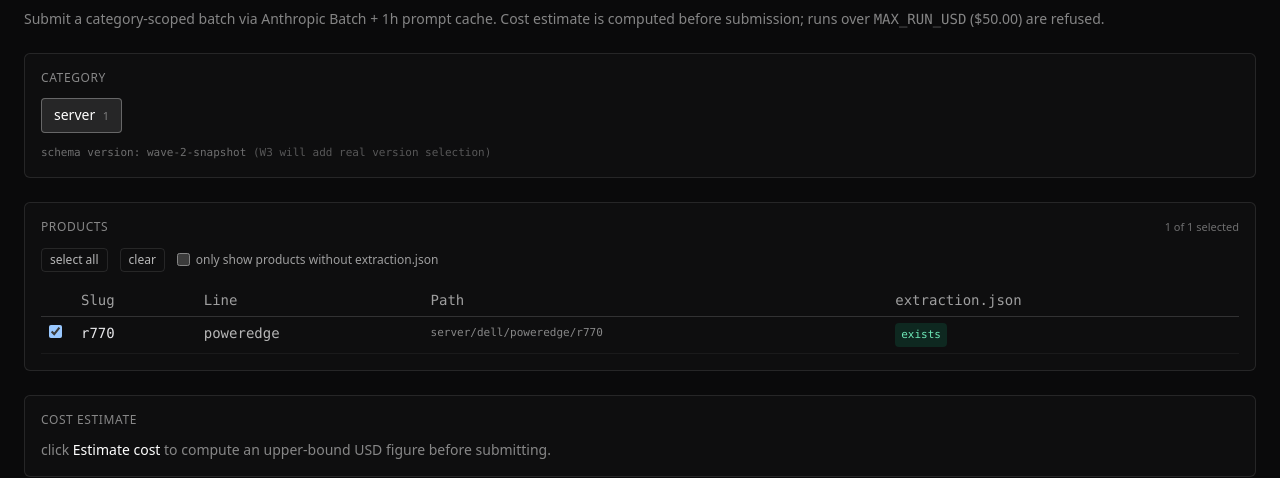
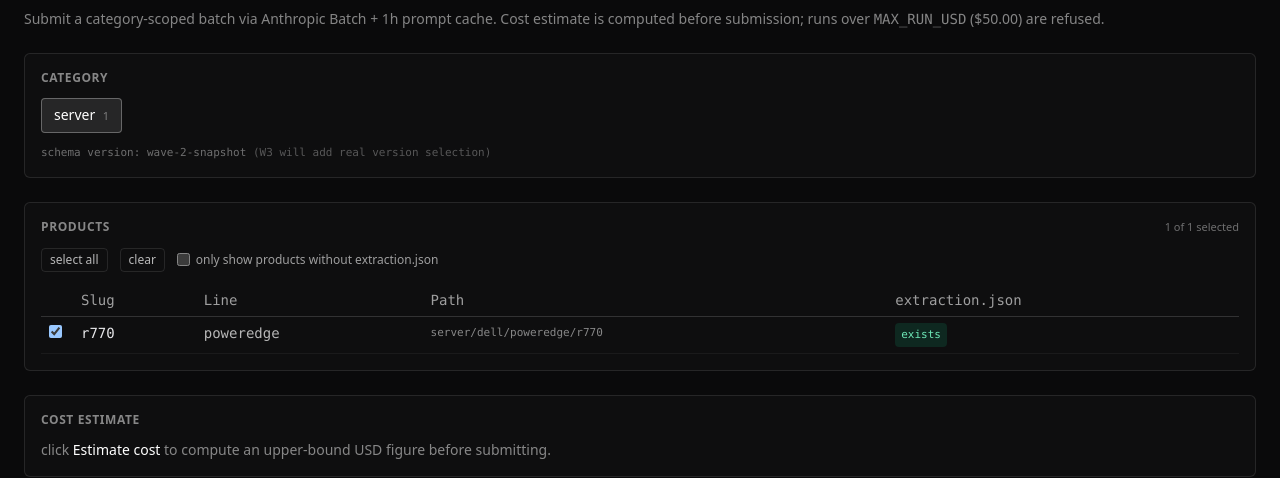
Before and after one commit to aglover1221/product-data-extractor, a Next.js app: page /pipeline/extract in a window 1280 px wide. Shown: the part 121-599 px from the top of the page. Built offline with nearby package versions, Linux system fonts and the light colour scheme; no server answers.

Commit message:
make table titles font-bold

```diff
--- a/app/pipeline/audit/page.tsx
+++ b/app/pipeline/audit/page.tsx
@@ -77,7 +77,7 @@ export default function AuditOverviewPage() {
       {report && (
         <>
           <section className="panel">
-            <div className="panel-title">Summary</div>
+            <div className="panel-title font-bold">Summary</div>
             <dl className="kv">
               <dt>Generated at</dt>
               <dd>{new Date(report.generatedAt).toLocaleString()}</dd>
--- a/app/pipeline/discover/_NewDiscoveryForm.tsx
+++ b/app/pipeline/discover/_NewDiscoveryForm.tsx
@@ -40,7 +40,7 @@ export default function NewDiscoveryForm() {
 
   return (
     <form onSubmit={handleSubmit} className="panel space-y-3">
-      <div className="text-sm uppercase tracking-wide text-white/50">New discovery</div>
+      <div className="text-sm uppercase tracking-wide text-white/50 font-bold">New discovery</div>
       <div className="grid grid-cols-1 md:grid-cols-3 gap-3">
         <label className="text-xs text-white/70 space-y-1">
           <div>Vendor</div>
--- a/app/pipeline/extract/_form.tsx
+++ b/app/pipeline/extract/_form.tsx
@@ -181,7 +181,7 @@ export default function ExtractForm(props: ExtractFormProps) {
   return (
     <div className="space-y-6">
       <section className="panel">
-        <div className="panel-title">Category</div>
+        <div className="panel-title font-bold">Category</div>
         <div className="flex flex-wrap gap-2">
           {categories.map(c => (
             <button
@@ -211,7 +211,7 @@ export default function ExtractForm(props: ExtractFormProps) {
 
       <section className="panel">
         <div className="flex items-baseline justify-between mb-3">
-          <div className="panel-title mb-0">Products</div>
+          <div className="panel-title mb-0 font-bold">Products</div>
           <div className="text-[11px] text-white/40">
             {selected.size} of {products.length} selected
           </div>
@@ -297,7 +297,7 @@ export default function ExtractForm(props: ExtractFormProps) {
       </section>
 
       <section className="panel">
-        <div className="panel-title">Cost estimate</div>
+        <div className="panel-title font-bold">Cost estimate</div>
         {!estimate ? (
           <div className="text-sm text-white/50">
             click <span className="text-white">Estimate cost</span> to compute
--- a/app/products/[slug]/_pipeline-strip.tsx
+++ b/app/products/[slug]/_pipeline-strip.tsx
@@ -131,7 +131,7 @@ export function SourcesPanel({ sources }: { sources: SourcesSummary | null }) {
   if (!sources || !sources.manifest) {
     return (
       <div className="panel">
-        <div className="panel-title">Sources</div>
+        <div className="panel-title font-bold">Sources</div>
         <div className="text-sm text-white/40 italic">no sources.yaml on disk</div>
       </div>
     );
@@ -247,7 +247,7 @@ export function VerifyPanel({ report }: { report: VerifyReport | null }) {
   if (!report) {
     return (
       <div className="panel">
-        <div className="panel-title">Verify-report</div>
+        <div className="panel-title font-bold">Verify-report</div>
         <div className="text-sm text-white/50">
           No <code className="font-mono">verify-report.md</code> on disk. Run the{" "}
           <code className="font-mono">cross-check-extraction</code> skill to generate one.
--- a/app/products/[slug]/page.tsx
+++ b/app/products/[slug]/page.tsx
@@ -140,7 +140,7 @@ function Section({
   return (
     <section className="panel">
       <div className="flex items-baseline justify-between mb-3">
-        <div className="panel-title mb-0">{title}</div>
+        <div className="panel-title mb-0 font-bold">{title}</div>
         {count != null && <div className="text-[11px] text-white/40">{count} rows</div>}
       </div>
       {children}
--- a/app/usage/page.tsx
+++ b/app/usage/page.tsx
@@ -198,7 +198,7 @@ export default function UsagePage() {
       {/* Daily sparkline + chart */}
       <section className="panel">
         <div className="flex items-baseline justify-between mb-3">
-          <h2 className="panel-title !mb-0">Daily spend</h2>
+          <h2 className="panel-title !mb-0 font-bold">Daily spend</h2>
           <div className="text-[11px] text-white/40 font-mono">
             {daily[0]?.day} → {daily.at(-1)?.day}
           </div>
@@ -244,7 +244,7 @@ export default function UsagePage() {
       {/* Two-column: top products + per-schema */}
       <div className="grid grid-cols-1 lg:grid-cols-2 gap-4">
         <section className="panel">
-          <h2 className="panel-title">Top products by cost</h2>
+          <h2 className="panel-title font-bold">Top products by cost</h2>
           {topProducts.length === 0 ? (
             <p className="text-sm text-white/40">No completed results yet.</p>
           ) : (
@@ -294,7 +294,7 @@ export default function UsagePage() {
         </section>
 
         <section className="panel">
-          <h2 className="panel-title">Per-schema spend</h2>
+          <h2 className="panel-title font-bold">Per-schema spend</h2>
           {schemas.length === 0 ? (
             <p className="text-sm text-white/40">No runs yet.</p>
           ) : (
@@ -348,7 +348,7 @@ export default function UsagePage() {
 
       {/* Estimator drift list */}
       <section className="panel">
-        <h2 className="panel-title">Estimator drift, recent runs</h2>
+        <h2 className="panel-title font-bold">Estimator drift, recent runs</h2>
         {drift.length === 0 ? (
           <p className="text-sm text-white/40">
             No completed runs with both estimate and actual recorded.
```
